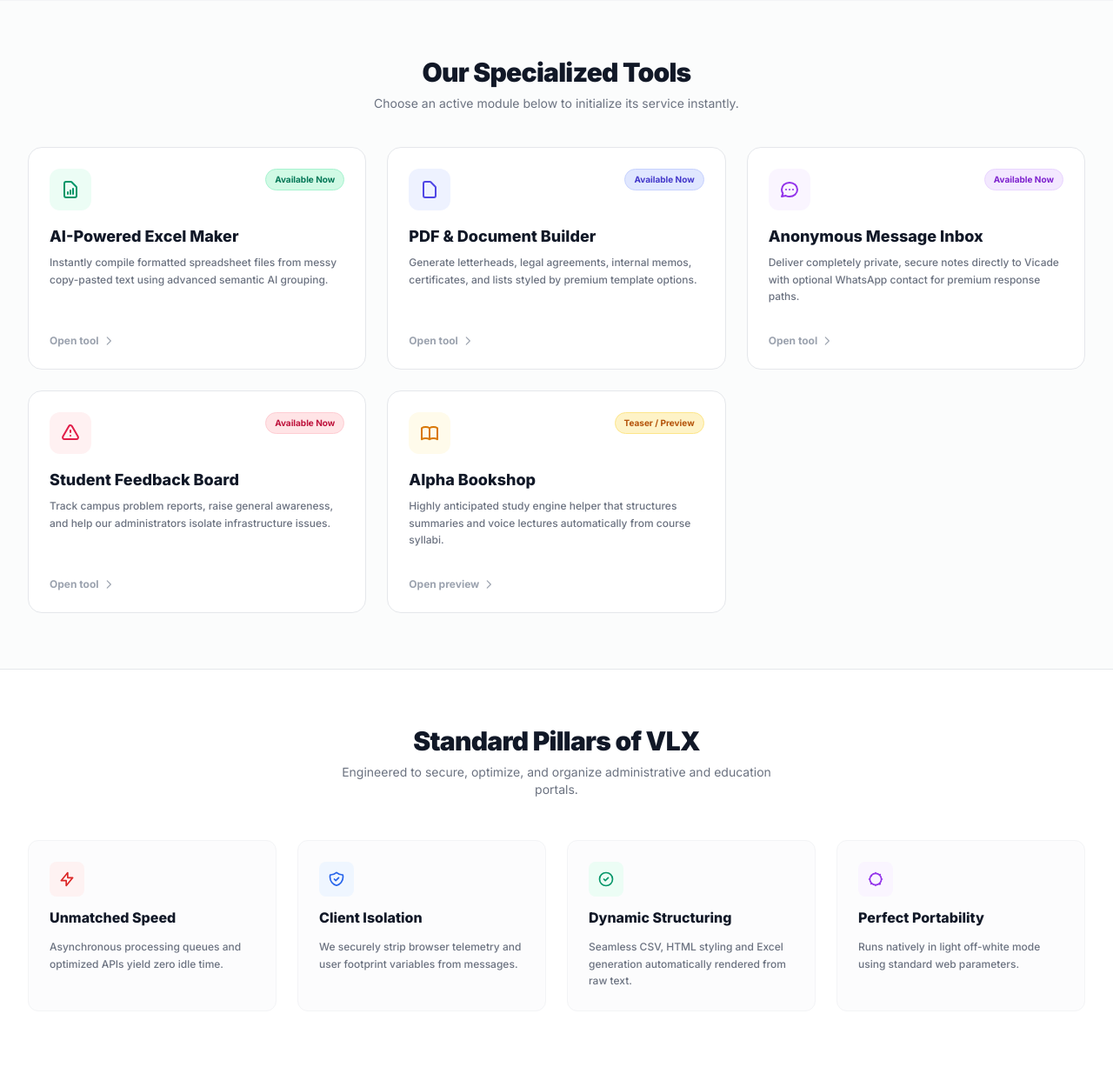
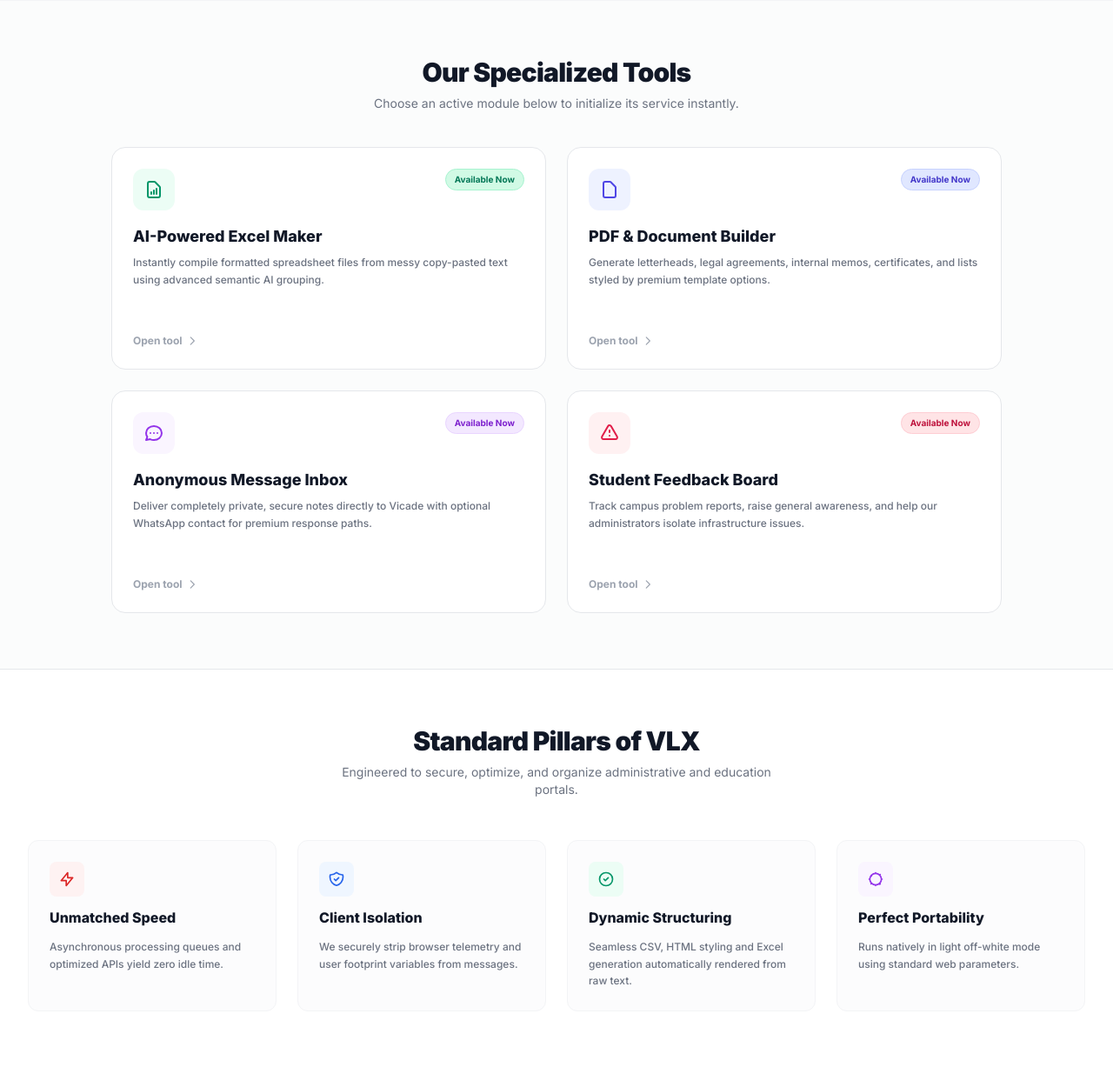
Before and after one commit to adebayo-victor/VLX, a Flask app: page / in a window 1280 px wide. Shown: the part 561-1788 px from the top of the page at 87% size. Run offline with Flask 3, Linux system fonts and the light colour scheme; some libraries are stand-ins or nearby versions.

Commit message:
refactor: remove Bookshop module and update branding
Decommission the bookshop feature and clean up the index layout. Update the document generation footer text to the new standard branding string.

```diff
--- a/app.py
+++ b/app.py
@@ -152,10 +152,6 @@ def survey_admin():
 @app.route("/pdf_maker")
 def pdf_maker():
     return render_template("pdf_maker.html")
-
-@app.route("/bookshop")
-def bookshop():
-    return render_template("bookshop.html")
 
 @app.route("/expired")
 def expired():
@@ -337,7 +333,7 @@ def doc_maker():
 Generate exactly 3 distinct stylistic visual HTML templates for an official {doc_type.upper()} document using the inputs below.
 Each template must be a completely valid, standalone, highly styled HTML document (including <html>, <head>, <style>, <body>) containing headers, beautiful letterheads, content layout structure, tracking, clear grids/borders, custom color palettes, and signature grids as appropriate.
 
-Include 'Powered by VLX Tools' and 'Made with TechLite' subtly at the footer of each option.
+Include the exact phrase 'Made with VLX Tools, Powered by TechLite' subtly and professionally styled in the footer of each option.
 
 You MUST generate 3 options matching these visual design moods:
 1. 'Executive Professional' - Sleek corporate letterhead layout, dark navy/slate accents, formal typography.
--- a/templates/index.html
+++ b/templates/index.html
@@ -69,7 +69,7 @@
                 <p class="text-gray-500 text-sm max-w-lg mx-auto">Choose an active module below to initialize its service instantly.</p>
             </div>
 
-            <div class="grid grid-cols-1 md:grid-cols-2 lg:grid-cols-3 gap-6">
+            <div class="grid grid-cols-1 md:grid-cols-2 gap-6 max-w-5xl mx-auto">
                 <!-- Excel Tool -->
                 <a href="/excel_maker" class="p-6 rounded-2xl border border-gray-200 bg-white hover:border-emerald-500 hover:shadow-lg hover:shadow-emerald-500/5 transition duration-300 flex flex-col justify-between h-64 group">
                     <div class="space-y-4">
@@ -149,26 +149,6 @@
                         <svg class="w-3.5 h-3.5 ml-1 transform group-hover:translate-x-1 transition duration-150" fill="none" stroke="currentColor" viewBox="0 0 24 24"><path stroke-linecap="round" stroke-linejoin="round" stroke-width="2" d="M9 5l7 7-7 7"></path></svg>
                     </div>
                 </a>
-
-                <!-- Bookshop Teaser -->
-                <a href="/bookshop" class="p-6 rounded-2xl border border-gray-200 bg-white hover:border-amber-500 hover:shadow-lg hover:shadow-amber-500/5 transition duration-300 flex flex-col justify-between h-64 group">
-                    <div class="space-y-4">
-                        <div class="flex justify-between items-start">
-                            <div class="p-3 rounded-xl bg-amber-50 text-amber-600">
-                                <svg class="w-6 h-6" fill="none" stroke="currentColor" viewBox="0 0 24 24"><path stroke-linecap="round" stroke-linejoin="round" stroke-width="2" d="M12 6.253v13m0-13C10.832 5.477 9.246 5 7.5 5S4.168 5.477 3 6.253v13C4.168 18.477 5.754 18 7.5 18s3.332.477 4.5 1.253m0-13C13.168 5.477 14.754 5 16.5 5c1.747 0 3.332.477 4.5 1.253v13C19.832 18.477 18.247 18 16.5 18c-1.746 0-3.332.477-4.5 1.253"></path></svg>
-                            </div>
-                            <span class="text-[10px] font-bold px-2.5 py-1 rounded-full border bg-amber-100 text-amber-700 border-amber-200">Teaser / Preview</span>
-                        </div>
-                        <div class="space-y-1.5">
-                            <h3 class="text-lg font-extrabold text-gray-900 group-hover:text-amber-600 transition">Alpha Bookshop</h3>
-                            <p class="text-xs text-gray-500 leading-relaxed font-medium">Highly anticipated study engine helper that structures summaries and voice lectures automatically from course syllabi.</p>
-                        </div>
-                    </div>
-                    <div class="flex items-center text-xs font-bold text-gray-400 group-hover:text-amber-600 transition mt-2">
-                        <span>Open preview</span>
-                        <svg class="w-3.5 h-3.5 ml-1 transform group-hover:translate-x-1 transition duration-150" fill="none" stroke="currentColor" viewBox="0 0 24 24"><path stroke-linecap="round" stroke-linejoin="round" stroke-width="2" d="M9 5l7 7-7 7"></path></svg>
-                    </div>
-                </a>
             </div>
         </section>
 
```
Also changed, not shown: templates/bookshop.html (deleted, +0 -112 lines), templates/doc_viewer.html (+1 -8 lines).
